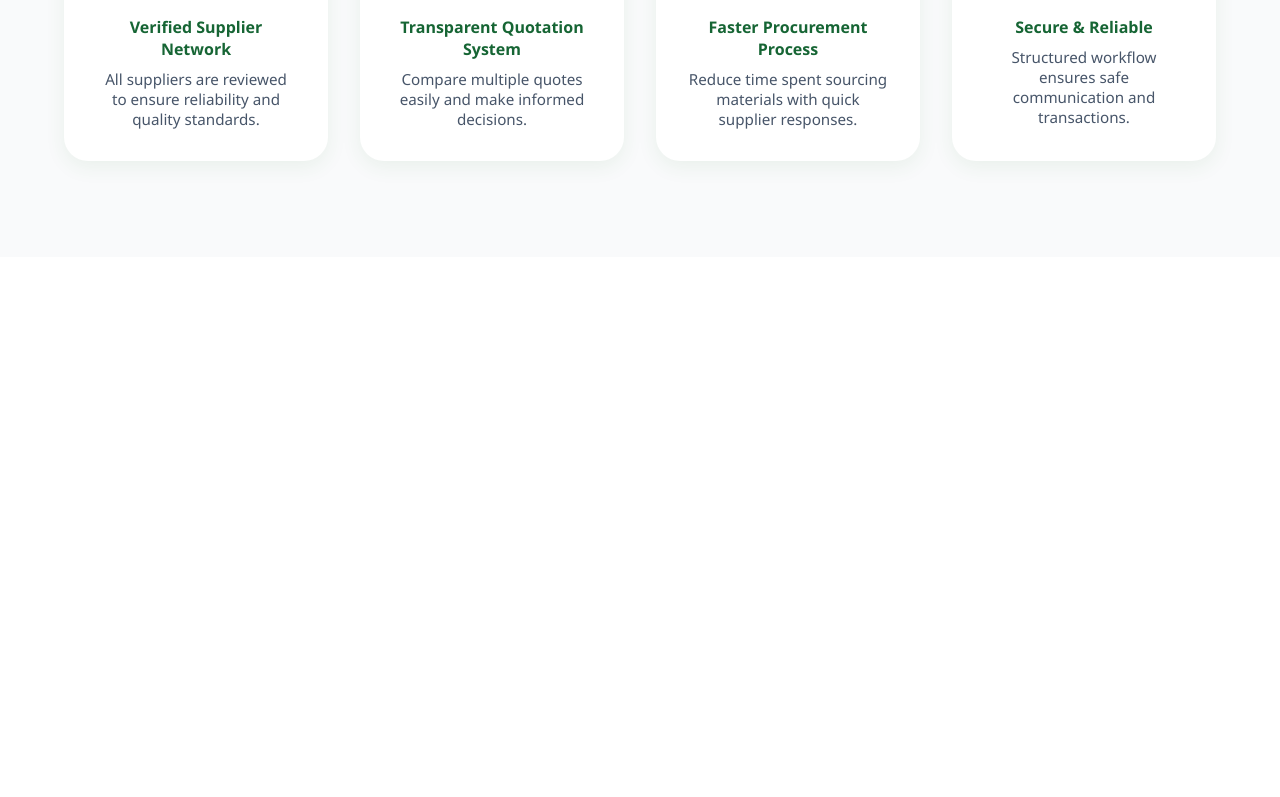
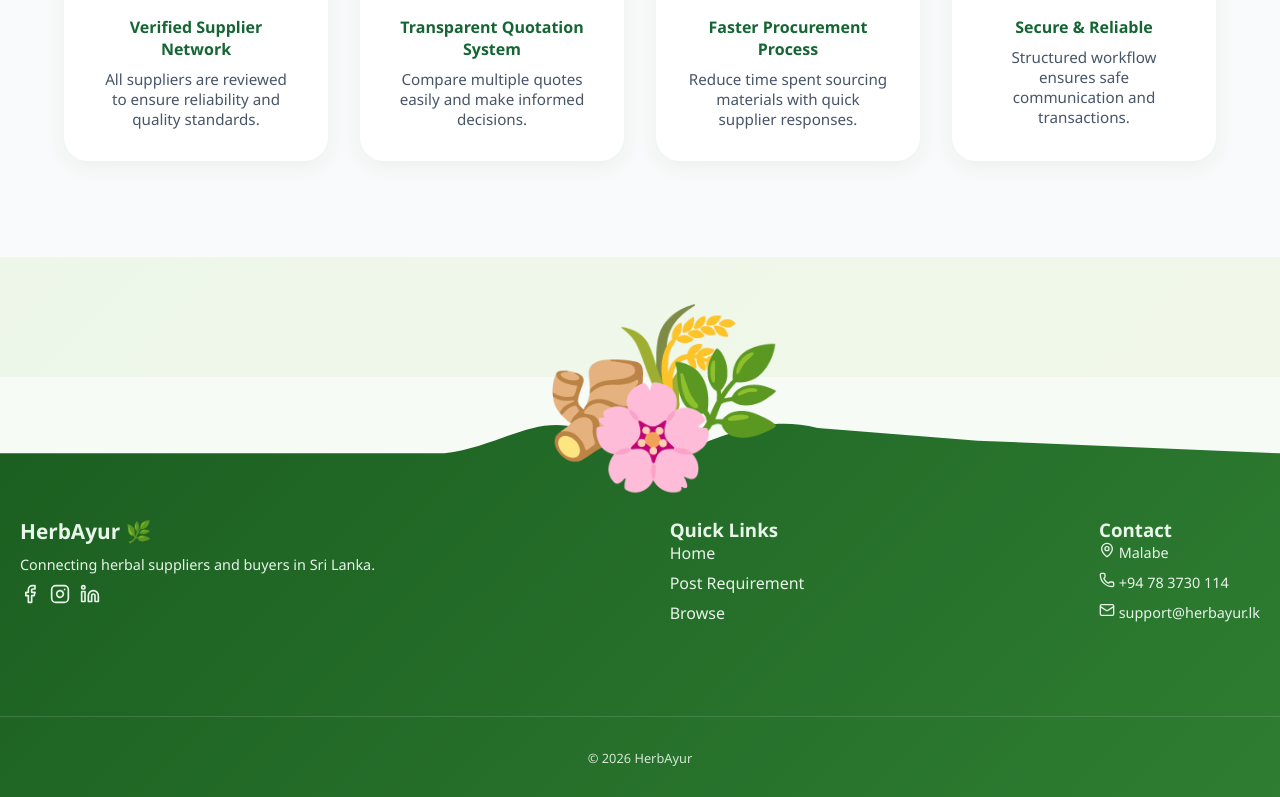
Before and after one commit to inuka18/HerbAyur, a React (Vite) app in the folder Frontend/HerbAyur/: page / in a window 1280 px wide. Shown: the part 2458-3255 px from the top of the page. Before the commit the page ends 2715 px from the top, so only its background shows below. Built offline with nearby package versions, Linux system fonts and the light colour scheme.

Commit message:
add footer

```diff
--- /dev/null
+++ b/Frontend/HerbAyur/src/components/Footer/Footer.css
@@ -0,0 +1,173 @@
+/* MAIN */
+.footer-sketch-real{
+  position: relative;
+  margin-top: 120px;
+  background: linear-gradient(135deg,#1b5e20,#2e7d32);
+  color: #e8f5e9;
+  padding-top: 120px;
+  padding-bottom: 30px;
+  overflow: visible;
+}
+
+/* SHAPE */
+.footer-top-real{
+  position: absolute;
+  top: 0;
+  left: 0;
+  width: 100%;
+}
+
+.footer-top-real svg{
+  width: 100%;
+  height: 140px;
+}
+
+/* ICON CONTAINER */
+.real-icons{
+  position: absolute;
+  top: 40px;
+  left: 50%;
+  transform: translateX(-50%);
+  width: 250px;
+  height: 150px;
+}
+
+/* BASE ICON */
+.ri{
+  position: absolute;
+  transition: transform 0.3s ease;
+}
+
+/* 🌸 FLOWER */
+.flower{
+  font-size: 100px;
+  top: -50px;
+  left: 30%;
+  transform: translateX(-50%);
+  z-index: 5;
+
+  animation: floatMain 4s ease-in-out infinite;
+}
+
+/* 🌿 LEAF */
+.leaf{
+  font-size: 90px;
+  top: -50%;
+  left: 210px;
+  z-index: 2;
+
+  animation: floatMain 4s ease-in-out infinite;
+}
+
+/* 🫚 GINGER */
+.ginger{
+  font-size: 90px;
+  top: -40%;
+  right: 50px;
+  z-index: 2;
+
+  animation: floatMain 4s ease-in-out infinite;
+}
+
+/* 🌾 CORN */
+.corn{
+  font-size: 100px;
+  top: -120px;
+  left: 65%;
+  transform: translateX(-50%);
+  z-index: 1;
+  opacity: 0.9;
+
+  animation: floatMain 4s ease-in-out infinite;
+}
+
+/* ================= ANIMATIONS ================= */
+
+/* main flower (slow gentle float) */
+@keyframes floatMain{
+  0%,100%{ transform: translate(-50%,0px) scale(1); }
+  50%{ transform: translate(-50%,-12px) scale(1.03); }
+}
+
+/* left leaf */
+@keyframes floatLeft{
+  0%,100%{ transform: translateY(0px) rotate(-10deg); }
+  50%{ transform: translateY(-15px) rotate(-14deg); }
+}
+
+/* right ginger */
+@keyframes floatRight{
+  0%,100%{ transform: translateY(0px) rotate(15deg); }
+  50%{ transform: translateY(-12px) rotate(20deg); }
+}
+
+/* back corn */
+@keyframes floatBack{
+  0%,100%{ transform: translate(-50%,0px); }
+  50%{ transform: translate(-50%,-18px); }
+}
+
+/* HOVER EFFECT */
+.ri:hover{
+  transform: scale(1.15) !important;
+}
+
+/* ================= CONTENT ================= */
+
+.footer-content{
+  max-width: 1100px;
+  margin: auto;
+  display: grid;
+  grid-template-columns: repeat(auto-fit,minmax(250px,1fr));
+  gap: 30px;
+  padding: 20px;
+}
+
+/* TEXT */
+.footer-col h2{
+  margin-bottom: 10px;
+}
+
+.footer-col p{
+  font-size: 0.9rem;
+  margin-bottom: 10px;
+}
+
+/* LINKS */
+.footer-col ul{
+  list-style: none;
+  padding: 0;
+}
+
+.footer-col li{
+  margin-bottom: 8px;
+  cursor: pointer;
+  transition: 0.3s;
+}
+
+.footer-col li:hover{
+  transform: translateX(6px);
+}
+
+/* SOCIAL */
+.footer-socials{
+  display: flex;
+  gap: 10px;
+}
+
+.footer-socials svg{
+  transition: 0.3s;
+}
+
+.footer-socials svg:hover{
+  transform: scale(1.2);
+}
+
+/* BOTTOM */
+.footer-bottom{
+  text-align: center;
+  margin-top: 20px;
+  font-size: 0.8rem;
+  border-top: 1px solid rgba(255,255,255,0.2);
+  padding-top: 10px;
+}
--- /dev/null
+++ b/Frontend/HerbAyur/src/components/Footer/Footer.jsx
@@ -0,0 +1,81 @@
+import "./Footer.css";
+import {
+  Facebook,
+  Instagram,
+  Linkedin,
+  Mail,
+  Phone,
+  MapPin
+} from "lucide-react";
+
+function Footer() {
+  return (
+    <footer className="footer-sketch-real">
+
+      {/* SHAPE */}
+      <div className="footer-top-real">
+        <svg viewBox="0 0 1440 220" preserveAspectRatio="none">
+          <path
+            d="
+              M0,120
+              L500,120
+              C560,110 600,60 650,80
+              C700,100 720,140 760,120
+              C820,90 860,60 920,80
+              L1100,100
+              L1440,120
+              L1440,0
+              L0,0 Z
+            "
+            fill="#f6fbf6"
+          />
+        </svg>
+
+        {/* ICONS AROUND CENTER (LIKE DRAWING) */}
+        <div className="real-icons">
+          <span className="ri ginger">🫚</span>
+          <span className="ri leaf">🌿</span>
+          <span className="ri flower">🌸</span>
+           <span className="ri corn">🌾</span>
+        </div>
+      </div>
+
+      {/* CONTENT */}
+      <div className="footer-content">
+        <div className="footer-col">
+          <h2>HerbAyur 🌿</h2>
+          <p>Connecting herbal suppliers and buyers in Sri Lanka.</p>
+
+          <div className="footer-socials">
+            <Facebook size={20}/>
+            <Instagram size={20}/>
+            <Linkedin size={20}/>
+          </div>
+        </div>
+
+        <div className="footer-col">
+          <h3>Quick Links</h3>
+          <ul>
+            <li>Home</li>
+            <li>Post Requirement</li>
+            <li>Browse</li>
+          </ul>
+        </div>
+
+        <div className="footer-col">
+          <h3>Contact</h3>
+          <p><MapPin size={16}/> Malabe</p>
+          <p><Phone size={16}/> +94 78 3730 114</p>
+          <p><Mail size={16}/> support@herbayur.lk</p>
+        </div>
+      </div>
+
+      <div className="footer-bottom">
+        © 2026 HerbAyur
+      </div>
+
+    </footer>
+  );
+}
+
+export default Footer;
--- a/Frontend/HerbAyur/src/components/Layout/Layout.jsx
+++ b/Frontend/HerbAyur/src/components/Layout/Layout.jsx
@@ -1,11 +1,13 @@
 import { Outlet } from "react-router-dom";
 import Navbar from "../Navbar/Navbar";
+import Footer from "../Footer/Footer";
 
 function Layout() {
   return (
     <>
       <Navbar />
       <Outlet />
+      <Footer/>
     </>
   );
 }
```
